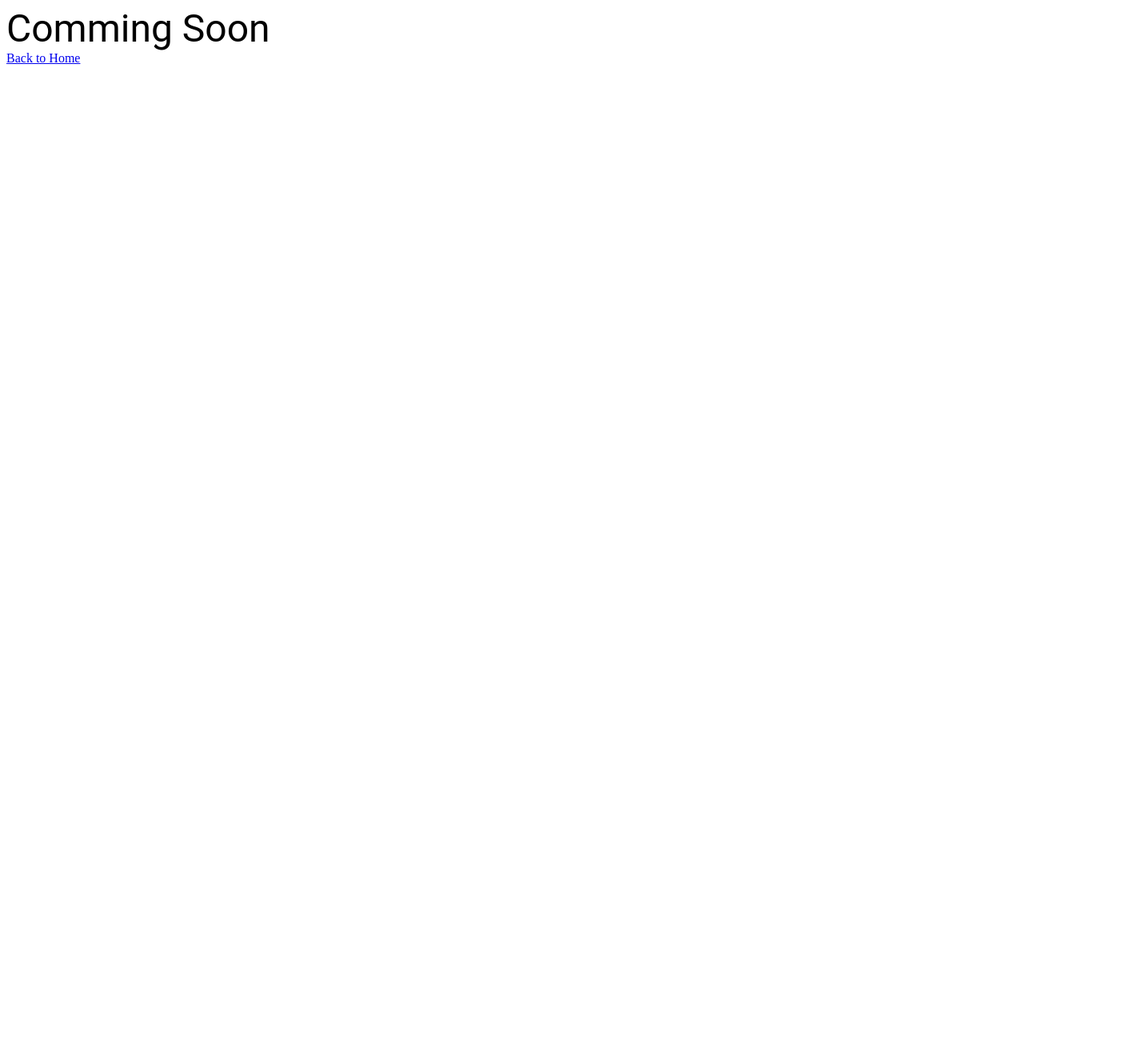
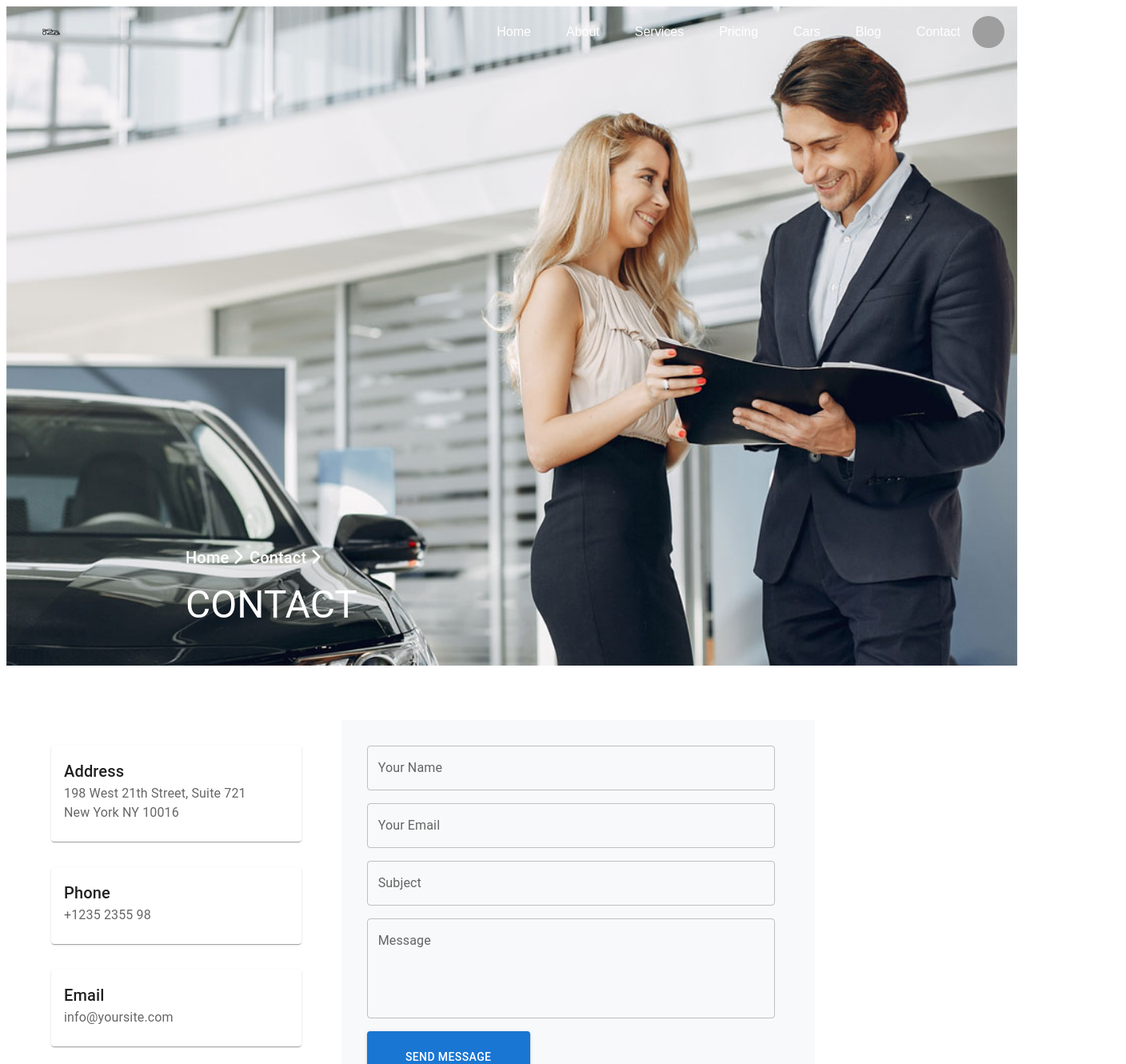
Before and after one commit to Eredoqo/car_rental, a React (Vite) app in the folder client/: page /contact in a window 1280 px wide. Shown: the top 1330 px of the page at 80% size, 1408 px wide, since content can reach past the window. Before the commit the page ends 800 px from the top, so only its background shows below. Built offline with nearby package versions, Linux system fonts and the light colour scheme; grey boxes are pictures that could not be loaded.

Commit message:
contact created and init for login part

```diff
--- a/client/package.json
+++ b/client/package.json
@@ -22,14 +22,16 @@
     "dayjs": "^1.11.10",
     "firebase": "^10.8.0",
     "react": "^17.0.2",
+    "react-countup": "^6.5.0",
     "react-dom": "^17.0.2",
-    "react-countup": "^6.5.0",
+    "react-google-login": "^5.2.2",
     "react-icons": "^5.0.1",
     "react-responsive-carousel": "^3.2.23",
     "react-router-dom": "^6.22.0",
     "react-swipeable-views": "^0.14.0",
     "react-swipeable-views-utils": "^0.14.0",
-    "scripts": "^0.1.0"
+    "scripts": "^0.1.0",
+    "zustand": "^4.5.2"
   },
   "devDependencies": {
     "@types/node": "^20.11.16",
--- a/client/src/App.tsx
+++ b/client/src/App.tsx
@@ -6,6 +6,7 @@ import Services from "./components/services";
 import Pricing from "./components/pricing";
 import Contact from "./components/contact";
 import Blog from "./components/blog";
+import Login from "./components/login";
 
 const router = createBrowserRouter([
   { path: "/home", element: <Home /> },
@@ -16,6 +17,7 @@ const router = createBrowserRouter([
   { path: "/cars", element: <Cars /> },
   { path: "/blog", element: <Blog /> },
   { path: "/contact", element: <Contact /> },
+  { path: "/login", element: <Login /> },
 ]);
 
 function App() {
--- a/client/src/components/contact/index.tsx
+++ b/client/src/components/contact/index.tsx
@@ -1,13 +1,151 @@
-import { Typography } from "@mui/material";
-import { Link } from "react-router-dom";
+import { faChevronRight } from "@fortawesome/free-solid-svg-icons";
+import { FontAwesomeIcon } from "@fortawesome/react-fontawesome";
+import React from "react";
+import { Link as RouterLink } from "react-router-dom";
+import Navbar from "../navbar";
+import Footer from "../footer";
+import About from "../../images/about.jpg";
+import {
+  Container,
+  Grid,
+  Box,
+  Typography,
+  Card,
+  CardContent,
+  TextField,
+  Button,
+  Link,
+} from "@mui/material";
+import { ReactNode } from "react";
 
-const Contact = () => {
+interface ContactCardProps {
+  title: string;
+  children: ReactNode;
+}
+
+const Breadcrumbs = () => (
+  <Typography variant="h6" color="white">
+    <Link
+      sx={{ textDecoration: "none" }}
+      component={RouterLink}
+      to="/"
+      color="inherit"
+    >
+      Home <FontAwesomeIcon icon={faChevronRight} />
+    </Link>
+    <Box component="span" sx={{ ml: 1, color: "white" }}>
+      Contact <FontAwesomeIcon icon={faChevronRight} />
+    </Box>
+  </Typography>
+);
+
+const PageTitle = () => (
+  <Typography sx={{ marginTop: "15px" }} variant="h3" color="white">
+    CONTACT
+  </Typography>
+);
+
+const ContactCard = ({ title, children }: ContactCardProps) => (
+  <Grid item>
+    <Card>
+      <CardContent>
+        <Typography variant="h6" component="div">
+          {title}
+        </Typography>
+        <Typography color="text.secondary">{children}</Typography>
+      </CardContent>
+    </Card>
+  </Grid>
+);
+
+const ContactForm = () => (
+  <form noValidate autoComplete="off">
+    <Box mb={2}>
+      <TextField fullWidth label="Your Name" variant="outlined" />
+    </Box>
+    <Box mb={2}>
+      <TextField fullWidth label="Your Email" variant="outlined" />
+    </Box>
+    <Box mb={2}>
+      <TextField fullWidth label="Subject" variant="outlined" />
+    </Box>
+    <Box mb={2}>
+      <TextField
+        fullWidth
+        label="Message"
+        variant="outlined"
+        multiline
+        rows={4}
+      />
+    </Box>
+    <Box>
+      <Button
+        sx={{ padding: "20px", width: "40%" }}
+        variant="contained"
+        color="primary"
+      >
+        Send Message
+      </Button>
+    </Box>
+  </form>
+);
+
+export default function Widget() {
   return (
-    <div>
-      <Typography variant="h3">Comming Soon</Typography>
-      <Link to="/">Back to Home</Link>
-    </div>
+    <>
+      <Navbar />
+      <Box
+        sx={{
+          height: "100vh",
+          backgroundImage: `url(${About})`,
+          backgroundSize: "cover",
+          display: "flex",
+          flexDirection: "column",
+          justifyContent: "flex-end",
+          pb: 3,
+        }}
+      >
+        <Container
+          maxWidth="lg"
+          sx={{
+            display: "flex",
+            flexDirection: "column",
+            justifyContent: "flex-end",
+            height: "100%",
+            ml: 25,
+            mb: 3,
+          }}
+        >
+          <Breadcrumbs />
+          <PageTitle />
+        </Container>
+      </Box>
+      <Container sx={{ paddingTop: "100px", paddingBottom: "100px" }}>
+        <Grid container spacing={4}>
+          <Grid padding="50px" item xs={6} lg={4}>
+            <Grid container spacing={4} direction="column">
+              <ContactCard title="Address">
+                198 West 21th Street, Suite 721
+                <br />
+                New York NY 10016
+              </ContactCard>
+              <ContactCard title="Phone">+1235 2355 98</ContactCard>
+              <ContactCard title="Email">info@yoursite.com</ContactCard>
+            </Grid>
+          </Grid>
+
+          <Grid
+            sx={{ backgroundColor: "#F8F9FA" }}
+            padding="50px"
+            item
+            xs={12}
+            lg={6}
+          >
+            <ContactForm />
+          </Grid>
+        </Grid>
+      </Container>
+      <Footer />
+    </>
   );
-};
-
-export default Contact;
+}
--- /dev/null
+++ b/client/src/components/login/index.tsx
@@ -0,0 +1,138 @@
+/* eslint-disable @typescript-eslint/no-unused-vars */
+import { useState } from "react";
+import { useUserLogin } from "../../hooks/useUserLogin";
+import {
+  GoogleLoginResponse,
+  GoogleLoginResponseOffline,
+  GoogleLogin,
+} from "react-google-login";
+import {
+  Button,
+  Dialog,
+  DialogTitle,
+  DialogContent,
+  TextField,
+} from "@mui/material";
+import { useLocationStore } from "../../state/locationState";
+
+export default function Login() {
+  const { login, isLoading } = useUserLogin();
+  const [email, setEmail] = useState("");
+  const [password, setPassword] = useState("");
+  const [isLoginOpen, setLoginOpen] = useState(false);
+  const [isRegisterOpen, setRegisterOpen] = useState(false);
+  const { location, setLocation } = useLocationStore();
+
+  const handleLogin = async (event: React.FormEvent<HTMLFormElement>) => {
+    event.preventDefault();
+  };
+
+  const handleRegister = async (event: React.FormEvent<HTMLFormElement>) => {
+    event.preventDefault();
+  };
+
+  const responseGoogle = (
+    response: GoogleLoginResponse | GoogleLoginResponseOffline
+  ) => {
+    console.log(response);
+  };
+
+  return (
+    <>
+      <Button
+        variant="outlined"
+        color="primary"
+        onClick={() => setLoginOpen(true)}
+      >
+        Open Login
+      </Button>
+      <Button
+        variant="outlined"
+        color="primary"
+        onClick={() => setRegisterOpen(true)}
+      >
+        Open Register
+      </Button>
+
+      <Dialog open={isLoginOpen} onClose={() => setLoginOpen(false)}>
+        <DialogTitle>Login</DialogTitle>
+        <DialogContent sx={{ height: "350px", width: "250px" }}>
+          <form
+            style={{ display: "flex", flexDirection: "column", gap: "30px" }}
+            onSubmit={handleLogin}
+          >
+            <TextField
+              fullWidth
+              label="Email"
+              value={email}
+              onChange={(e) => setEmail(e.target.value)}
+              disabled={isLoading}
+            />
+            <TextField
+              fullWidth
+              type="password"
+              label="Password"
+              value={password}
+              onChange={(e) => setPassword(e.target.value)}
+              disabled={isLoading}
+            />
+            <Button type="submit" disabled={isLoading} color="primary">
+              Login
+            </Button>
+            <GoogleLogin
+              clientId="YOUR_CLIENT_ID"
+              buttonText="Login with Google"
+              onSuccess={responseGoogle}
+              onFailure={responseGoogle}
+              cookiePolicy={"single_host_origin"}
+            />
+          </form>
+        </DialogContent>
+      </Dialog>
+
+      <Dialog open={isRegisterOpen} onClose={() => setRegisterOpen(false)}>
+        <DialogTitle>Register</DialogTitle>
+        <DialogContent>
+          <form
+            style={{
+              display: "flex",
+              flexDirection: "column",
+              gap: "10px",
+              width: "250px",
+            }}
+            onSubmit={handleRegister}
+          >
+            <TextField
+              fullWidth
+              label="First Name"
+              // Add state handling for first name
+            />
+            <TextField
+              fullWidth
+              label="Last Name"
+              // Add state handling for last name
+            />
+            <TextField
+              fullWidth
+              label="Email"
+              // Add state handling for email
+            />
+            <TextField
+              fullWidth
+              label="Phone"
+              // Add state handling for phone
+            />
+            <TextField
+              fullWidth
+              label="Location"
+              onChange={(e) => setLocation(e.target.value)}
+            />
+            <Button type="submit" disabled={isLoading} color="primary">
+              Register
+            </Button>
+          </form>
+        </DialogContent>
+      </Dialog>
+    </>
+  );
+}
--- /dev/null
+++ b/client/src/dtos/user/user.ts
@@ -0,0 +1,4 @@
+export type UserDto = {
+  email: string;
+  password: string;
+};
--- /dev/null
+++ b/client/src/hooks/useUserLogin.ts
@@ -0,0 +1,32 @@
+import { APIURL } from "./../utils/constants";
+import { useState } from "react";
+
+export const useUserLogin = () => {
+  const [isLoading, setIsLoading] = useState(false);
+  const [error, setError] = useState<string | null>(null);
+
+  const login = async (email: string, password: string) => {
+    setIsLoading(true);
+    try {
+      const response = await fetch(`${APIURL}/login`, {
+        method: "POST",
+        headers: {
+          "Content-Type": "application/json",
+          Cookie: `gp-necessary=true; gitpod-user=true; gp-analytical=true; gp-targeting=true; ajs_anonymous_id=faf87b4d-8a06-4107-8262-6c53b40066a1; gitpod-marketing-website-visited=true; _gitpod_io_ws_bc75bf1c-d7bf-4206-bd6e-cd54e6399a67_owner_=d52FF-j6lvHxqnbX`,
+        },
+        body: JSON.stringify({ username: email, password }),
+      });
+      if (!response.ok) {
+        throw new Error("Login failed");
+      }
+      const data = await response.json();
+      return data;
+    } catch (err) {
+      setError((err as Error).message);
+    } finally {
+      setIsLoading(false);
+    }
+  };
+
+  return { login, isLoading, error };
+};
--- /dev/null
+++ b/client/src/state/locationState.ts
@@ -0,0 +1,11 @@
+import create from "zustand";
+
+interface LocationState {
+  location: string;
+  setLocation: (location: string) => void;
+}
+
+export const useLocationStore = create<LocationState>((set) => ({
+  location: "",
+  setLocation: (location) => set({ location }),
+}));
```
Also changed, not shown: 1 other file (tests, documents, lock files or other folders).
